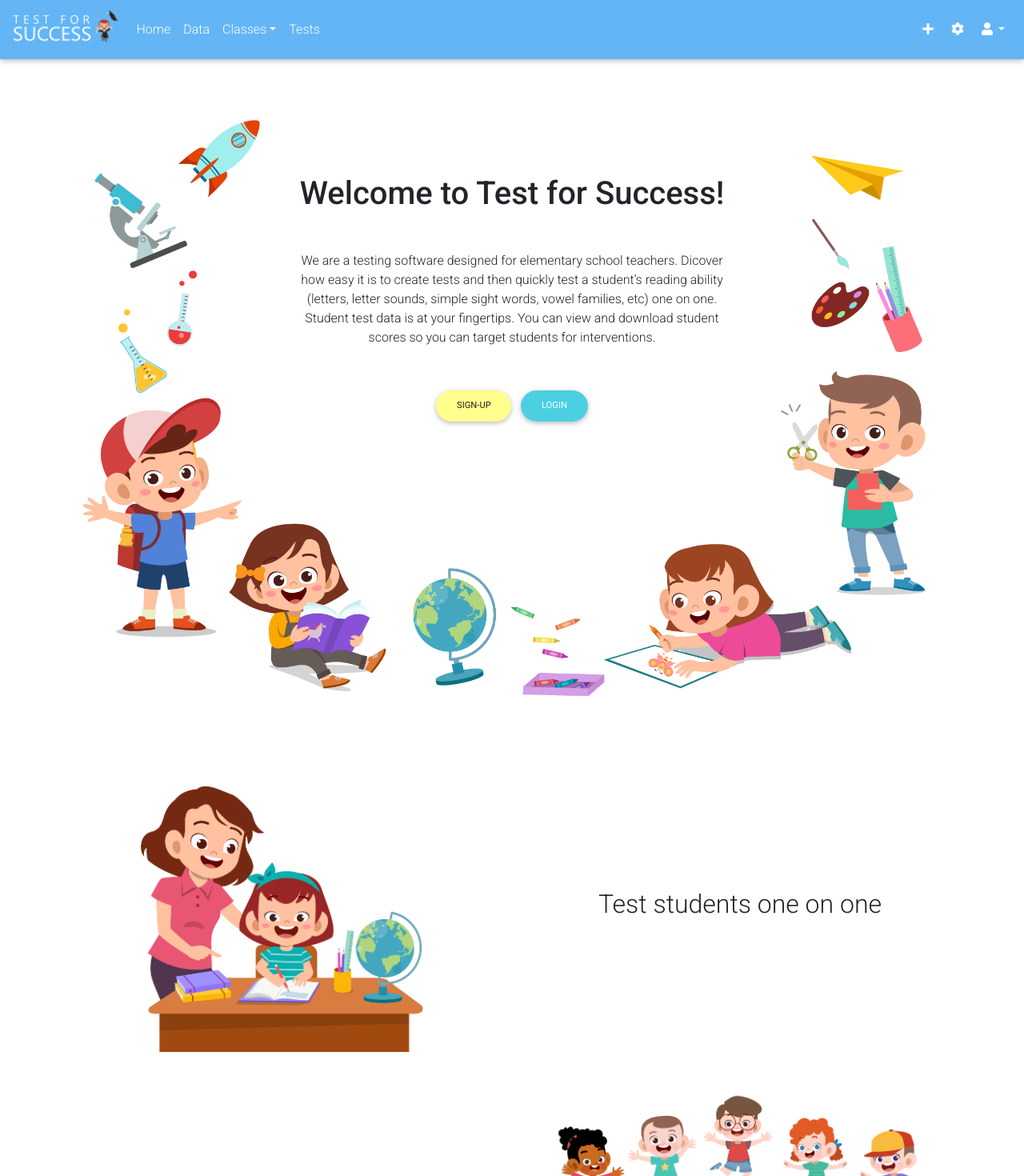
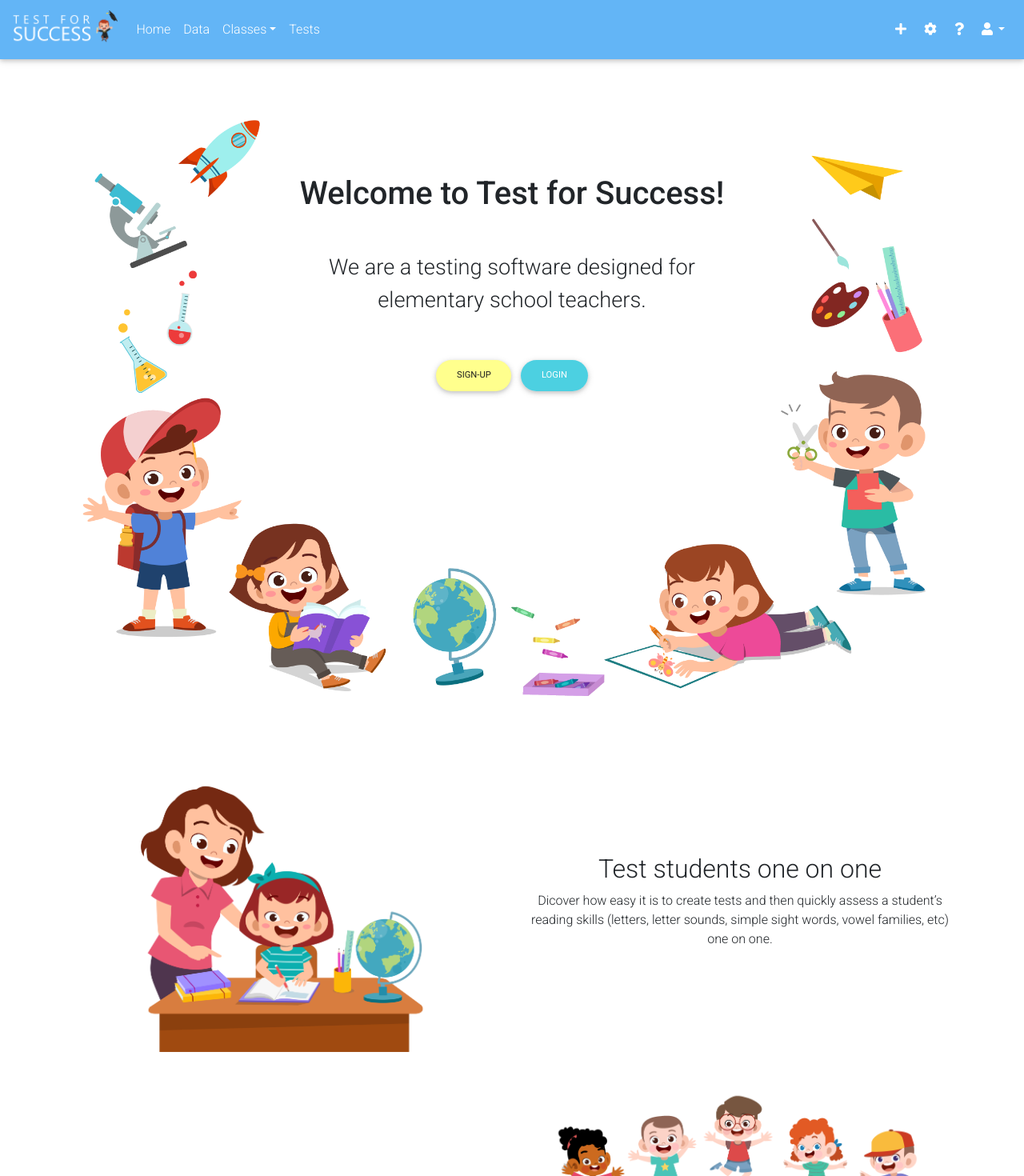
Before and after one commit to HeatherButterfield/testforsuccess, a React (Create React App) app: page / in a window 1280 px wide. Shown: the top 1470 px of the page at 80% size. Built offline with nearby package versions, Linux system fonts and the light colour scheme.

Commit message:
help link and wording change

```diff
--- a/src/App.js
+++ b/src/App.js
@@ -48,6 +48,11 @@ function App() {
                        <i className="fas fa-cog"></i>
                      </a>
                    </li>
+                   <li className="nav-item">
+                     <a className="nav-link waves-effect waves-light">
+                        <i class="fas fa-question"></i>
+                     </a>
+                   </li>
                    <li className="nav-item dropdown">
                      <a className="nav-link dropdown-toggle" id="navbarDropdownMenuLink-333" data-toggle="dropdown"
                        aria-haspopup="true" aria-expanded="false">
--- a/src/pages/HomePage.js
+++ b/src/pages/HomePage.js
@@ -11,8 +11,8 @@ function HomePage() {
         <div class="homePageHeader" style={{backgroundImage: "url(" + Header + ")", backgroundSize: "100% auto", height: "800px", backgroundRepeat: "no-repeat"}}>
           <div class="text-center py-5 px-4 margin-sides">
             <div>
-              <h2 class="h1-responsive pt-3 mb-5 font-bold margin-top"><strong>Welcome to Test for Success!</strong></h2>
-              <p class="mx-5 mb-5">We are a testing software designed for elementary school teachers. Dicover how easy it is to create tests and then quickly test a student’s reading ability (letters, letter sounds, simple sight words, vowel families, etc) one on one. Student test data is at your fingertips. You can view and download student scores so you can target students for interventions.
+              <h1 class="h1-responsive pt-3 mb-5 font-bold margin-top"><strong>Welcome to Test for Success!</strong></h1>
+              <p class="h3-responsive mx-5 mb-5">We are a testing software designed for elementary school teachers.
               </p>
               <a class="btn text-dark yellow accent-1 btn-rounded btn-md">Sign-up</a>
               <a href="/login" class="btn text-white rgba-cyan-strong btn-rounded btn-md">Login</a>
@@ -37,11 +37,13 @@ function HomePage() {
         </div>
         <div class="col-sm-12 col-md-6">
           <h2>Test students one on one</h2>
+          <p>Dicover how easy it is to create tests and then quickly assess a student’s reading skills (letters, letter sounds, simple sight words, vowel families, etc) one on one.</p>
         </div>
       </div>
       <div className="row text-center margin-bottom align-items-center">
         <div class="col-sm-12 col-md-6">
           <h2>View student test data</h2>
+          <p>Student test data is at your fingertips. You can view and download student scores so you can target students for interventions.</p>
         </div>
         <div class="col-sm-12 col-md-6">
           <img src={BarGraph} alt="student data" style={{ width: "90%" }}/>
```
